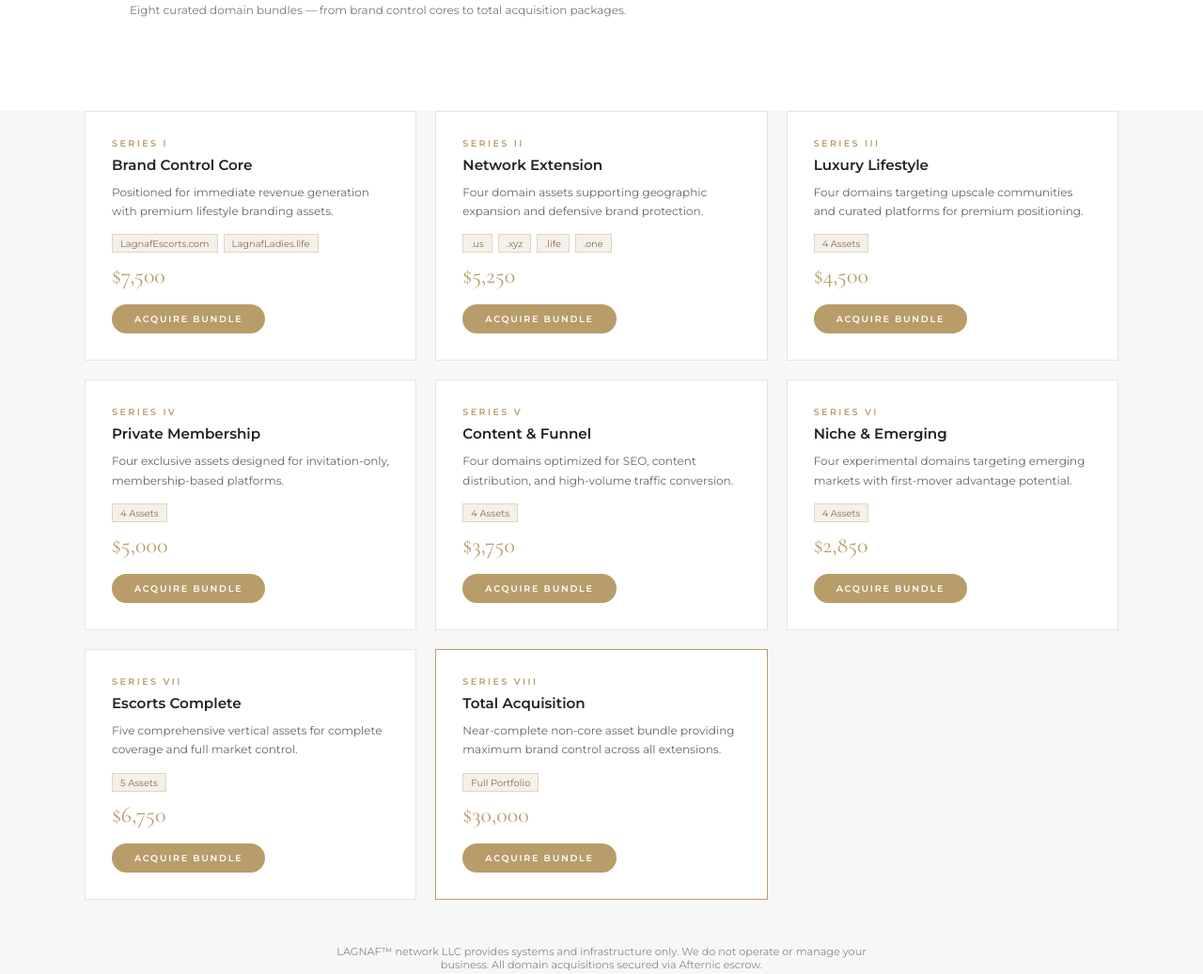
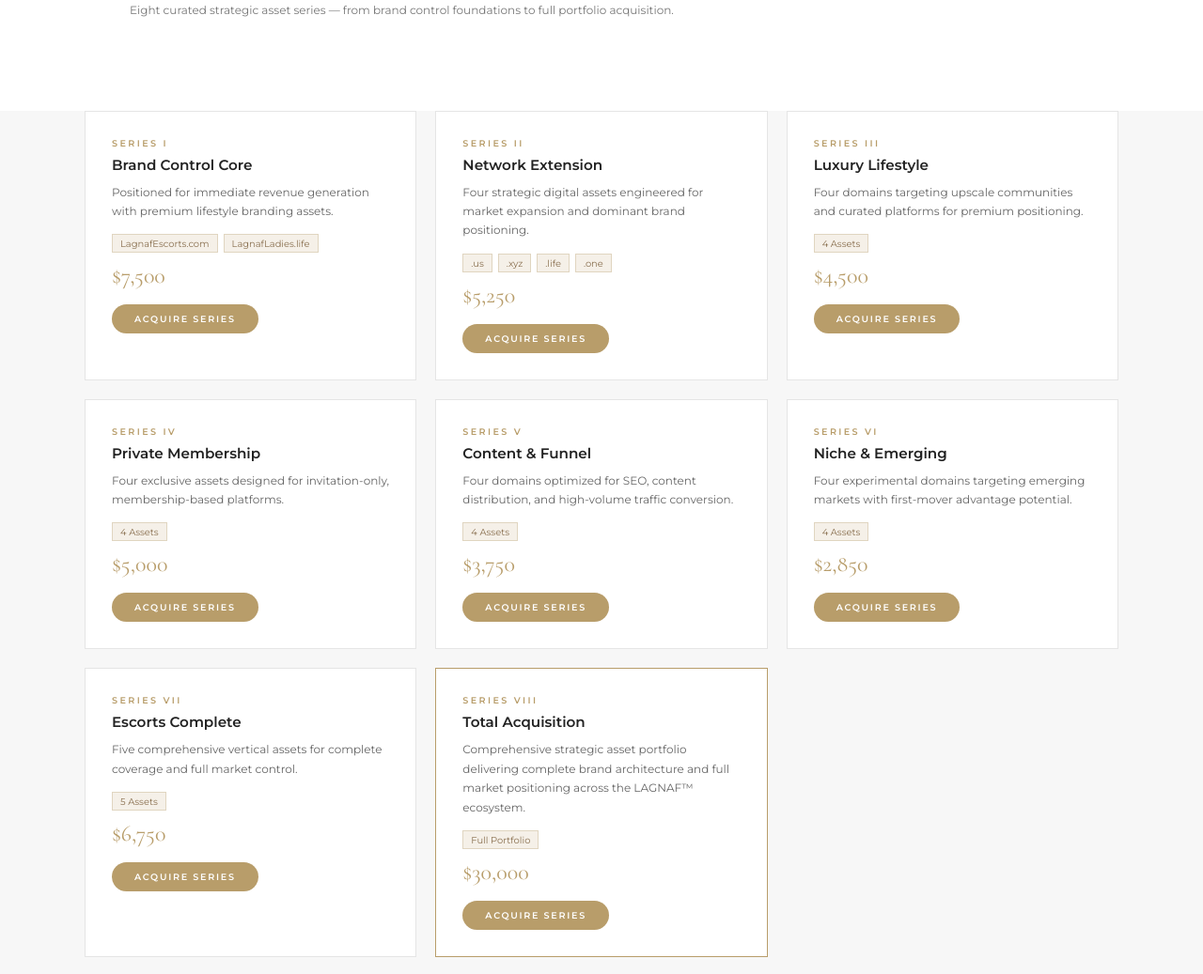
Before and after one commit to abhishek-donekal/lagnaf, a plain HTML site: page executive-series-bundles.html in a window 1280 px wide. Shown: the part 1092-2129 px from the top of the page at 94% size. Drawn offline with nearby package versions, Linux system fonts and the light colour scheme.

Commit message:
Terminology update — reframe domain assets as strategic infrastructure, remove add-on language

```diff
--- a/executive-series-bundles.html
+++ b/executive-series-bundles.html
@@ -39,8 +39,8 @@
 <div class="bp-hero">
   <div class="bp-hero-inner">
     <p class="bp-eyebrow">LAGNAF™ Network</p>
-    <h1 class="bp-title">Executive Series – Digital Brand Asset Bundles</h1>
-    <p class="bp-sub">Company Name: LAGNAF™ Network</p>
+    <h1 class="bp-title">Executive Series – Strategic Digital Asset Portfolio</h1>
+    <p class="bp-sub">Eight curated series of premium digital assets — each representing a distinct infrastructure position within the LAGNAF™ ecosystem.</p>
     <p class="bp-note">Primary Platform: LAGNAF™ Network.com (retained as proprietary infrastructure and not offered for sale)</p>
     <a href="form-page.html" class="btn-tan">Apply for Consideration</a>
   </div>
@@ -49,7 +49,7 @@
 <div style="background:#fff; padding:60px 0;">
   <div style="max-width:1100px;margin:0 auto;padding:0 48px;">
     <h2 style="font-family:'Cormorant Garamond',serif;font-size:2rem;color:#222;margin-bottom:8px;">Executive Series Overview</h2>
-    <p style="font-size:0.75rem;color:#777;margin-bottom:40px;">Eight curated domain bundles — from brand control cores to total acquisition packages.</p>
+    <p style="font-size:0.75rem;color:#777;margin-bottom:40px;">Eight curated strategic asset series — from brand control foundations to full portfolio acquisition.</p>
   </div>
 </div>
 
@@ -61,15 +61,15 @@
       <p>Positioned for immediate revenue generation with premium lifestyle branding assets.</p>
       <div class="domain-list"><span class="domain-tag">LagnafEscorts.com</span><span class="domain-tag">LagnafLadies.life</span></div>
       <div class="bundle-price">$7,500</div>
-      <a href="form-page.html" class="btn-tan" style="margin-top:16px;font-size:0.6rem;padding:10px 24px;">Acquire Bundle</a>
+      <a href="form-page.html" class="btn-tan" style="margin-top:16px;font-size:0.6rem;padding:10px 24px;">Acquire Series</a>
     </div>
     <div class="bundle-item">
       <div class="series-label">Series II</div>
       <h3>Network Extension</h3>
-      <p>Four domain assets supporting geographic expansion and defensive brand protection.</p>
+      <p>Four strategic digital assets engineered for market expansion and dominant brand positioning.</p>
       <div class="domain-list"><span class="domain-tag">.us</span><span class="domain-tag">.xyz</span><span class="domain-tag">.life</span><span class="domain-tag">.one</span></div>
       <div class="bundle-price">$5,250</div>
-      <a href="form-page.html" class="btn-tan" style="margin-top:16px;font-size:0.6rem;padding:10px 24px;">Acquire Bundle</a>
+      <a href="form-page.html" class="btn-tan" style="margin-top:16px;font-size:0.6rem;padding:10px 24px;">Acquire Series</a>
     </div>
     <div class="bundle-item">
       <div class="series-label">Series III</div>
@@ -77,7 +77,7 @@
       <p>Four domains targeting upscale communities and curated platforms for premium positioning.</p>
       <div class="domain-list"><span class="domain-tag">4 Assets</span></div>
       <div class="bundle-price">$4,500</div>
-      <a href="form-page.html" class="btn-tan" style="margin-top:16px;font-size:0.6rem;padding:10px 24px;">Acquire Bundle</a>
+      <a href="form-page.html" class="btn-tan" style="margin-top:16px;font-size:0.6rem;padding:10px 24px;">Acquire Series</a>
     </div>
     <div class="bundle-item">
       <div class="series-label">Series IV</div>
@@ -85,7 +85,7 @@
       <p>Four exclusive assets designed for invitation-only, membership-based platforms.</p>
       <div class="domain-list"><span class="domain-tag">4 Assets</span></div>
       <div class="bundle-price">$5,000</div>
-      <a href="form-page.html" class="btn-tan" style="margin-top:16px;font-size:0.6rem;padding:10px 24px;">Acquire Bundle</a>
+      <a href="form-page.html" class="btn-tan" style="margin-top:16px;font-size:0.6rem;padding:10px 24px;">Acquire Series</a>
     </div>
     <div class="bundle-item">
       <div class="series-label">Series V</div>
@@ -93,7 +93,7 @@
       <p>Four domains optimized for SEO, content distribution, and high-volume traffic conversion.</p>
       <div class="domain-list"><span class="domain-tag">4 Assets</span></div>
       <div class="bundle-price">$3,750</div>
-      <a href="form-page.html" class="btn-tan" style="margin-top:16px;font-size:0.6rem;padding:10px 24px;">Acquire Bundle</a>
+      <a href="form-page.html" class="btn-tan" style="margin-top:16px;font-size:0.6rem;padding:10px 24px;">Acquire Series</a>
     </div>
     <div class="bundle-item">
       <div class="series-label">Series VI</div>
@@ -101,7 +101,7 @@
       <p>Four experimental domains targeting emerging markets with first-mover advantage potential.</p>
       <div class="domain-list"><span class="domain-tag">4 Assets</span></div>
       <div class="bundle-price">$2,850</div>
-      <a href="form-page.html" class="btn-tan" style="margin-top:16px;font-size:0.6rem;padding:10px 24px;">Acquire Bundle</a>
+      <a href="form-page.html" class="btn-tan" style="margin-top:16px;font-size:0.6rem;padding:10px 24px;">Acquire Series</a>
     </div>
     <div class="bundle-item">
       <div class="series-label">Series VII</div>
@@ -109,15 +109,15 @@
       <p>Five comprehensive vertical assets for complete coverage and full market control.</p>
       <div class="domain-list"><span class="domain-tag">5 Assets</span></div>
       <div class="bundle-price">$6,750</div>
-      <a href="form-page.html" class="btn-tan" style="margin-top:16px;font-size:0.6rem;padding:10px 24px;">Acquire Bundle</a>
+      <a href="form-page.html" class="btn-tan" style="margin-top:16px;font-size:0.6rem;padding:10px 24px;">Acquire Series</a>
     </div>
     <div class="bundle-item" style="border-color:#b89d6a;">
       <div class="series-label">Series VIII</div>
       <h3>Total Acquisition</h3>
-      <p>Near-complete non-core asset bundle providing maximum brand control across all extensions.</p>
+      <p>Comprehensive strategic asset portfolio delivering complete brand architecture and full market positioning across the LAGNAF™ ecosystem.</p>
       <div class="domain-list"><span class="domain-tag">Full Portfolio</span></div>
       <div class="bundle-price">$30,000</div>
-      <a href="form-page.html" class="btn-tan" style="margin-top:16px;font-size:0.6rem;padding:10px 24px;">Acquire Bundle</a>
+      <a href="form-page.html" class="btn-tan" style="margin-top:16px;font-size:0.6rem;padding:10px 24px;">Acquire Series</a>
     </div>
   </div>
   <div style="text-align:center;margin-top:48px;">
```
Also changed, not shown: build-options.html (+5 -5 lines), lagnaf-university.html (+1 -1 lines).
